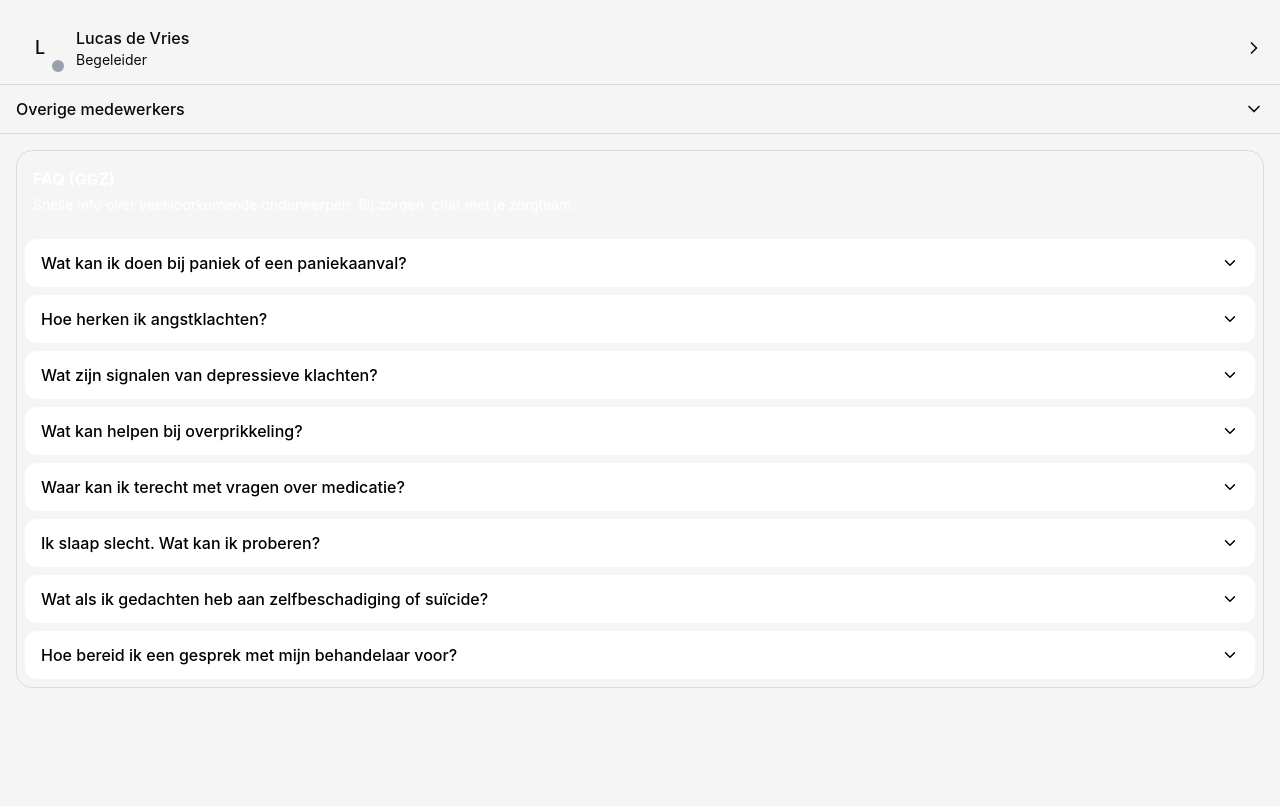
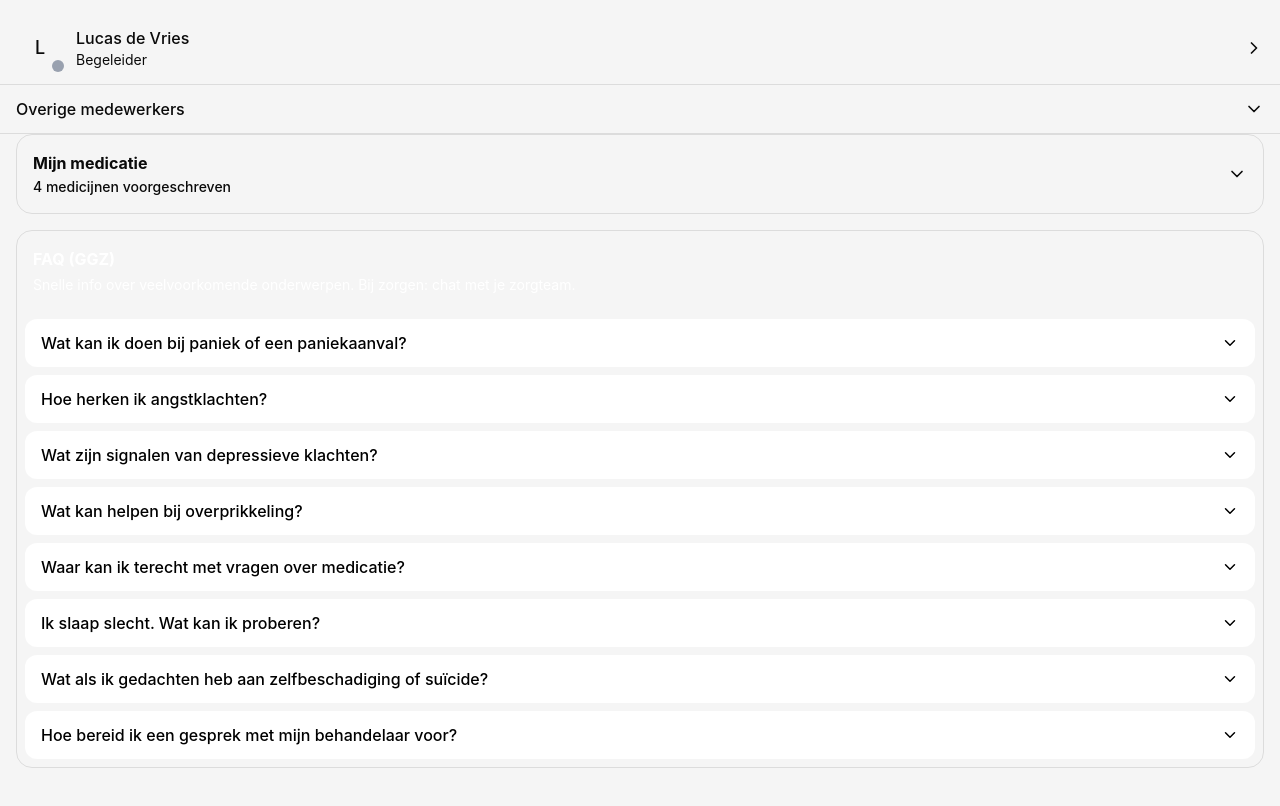
Before and after one commit to J-S-Wijnbeek/MessengerApp, a React (Vite) app in the folder ZorgConnect Client/: page /home in a window 1280 px wide. Shown: the part 1223-2029 px from the top of the page. Before the commit the page ends 2007 px from the top, so only its background shows below. Built offline with nearby package versions, Linux system fonts and the light colour scheme.

Commit message:
feat: add Mijn medicatie section to home screen with mock data
Agent-Logs-Url: https://github.com/J-S-Wijnbeek/MessengerApp/sessions/3758f8fb-f7d2-4517-ac9b-8867276a7b0d

Co-authored-by: J-S-Wijnbeek <195456834+J-S-Wijnbeek@users.noreply.github.com>

```diff
--- a/ZorgConnect Client/src/app/data/mockData.ts
+++ b/ZorgConnect Client/src/app/data/mockData.ts
@@ -751,6 +751,55 @@ export const mockAvailability: Record<string, {
   },
 };
 
+export type MockMedication = {
+  id: number;
+  name: string;
+  dosage: string;
+  frequency: string;
+  prescribedBy: string;
+  purpose: string;
+  startDate: string;
+};
+
+export const mockMedications: MockMedication[] = [
+  {
+    id: 1,
+    name: "Sertraline",
+    dosage: "50 mg",
+    frequency: "1x daags (ochtend)",
+    prescribedBy: "Emma Jansen",
+    purpose: "Angststoornis / Depressie",
+    startDate: "2026-01-15",
+  },
+  {
+    id: 2,
+    name: "Melatonine",
+    dosage: "3 mg",
+    frequency: "1x daags (voor het slapen)",
+    prescribedBy: "Jeroen Bakker",
+    purpose: "Slaapproblemen",
+    startDate: "2026-02-10",
+  },
+  {
+    id: 3,
+    name: "Methylfenidaat",
+    dosage: "10 mg",
+    frequency: "2x daags (ochtend en middag)",
+    prescribedBy: "Emma Jansen",
+    purpose: "Concentratie (ADHD)",
+    startDate: "2025-11-01",
+  },
+  {
+    id: 4,
+    name: "Lorazepam",
+    dosage: "0,5 mg",
+    frequency: "Zo nodig (max. 1x daags)",
+    prescribedBy: "Emma Jansen",
+    purpose: "Acute angst / paniekaanvallen",
+    startDate: "2026-03-01",
+  },
+];
+
 export type MockAppointmentRequest = {
   id: string;
   date: string; // YYYY-MM-DD
--- a/ZorgConnect Client/src/app/screens/ClientHome/index.tsx
+++ b/ZorgConnect Client/src/app/screens/ClientHome/index.tsx
@@ -1,7 +1,7 @@
 import { TealHeader } from "../../components/TealHeader";
 import { ClientBottomNav } from "../../components/ClientBottomNav";
 import { SectionBar } from "../../components/SectionBar";
-import { mockCoupledCareWorkers } from "../../data/mockData";
+import { mockCoupledCareWorkers, mockMedications } from "../../data/mockData";
 import { ChevronDown, ChevronUp } from "lucide-react";
 import { ListRow, StatusType } from "../../components/ListRow";
 import { useClientHome } from "./hooks/useClientHome";
@@ -157,6 +157,7 @@ export default function ClientHome() {
   );
 
   const [openFaqId, setOpenFaqId] = useState<string | null>(null);
+  const [showMedicatie, setShowMedicatie] = useState(false);
 
   return (
     <div className="min-h-screen bg-background text-foreground pb-20 w-full mx-auto">
@@ -393,6 +394,41 @@ export default function ClientHome() {
         </>
       )}
 
+      {/* Mijn medicatie */}
+      <div className="px-4 mb-4">
+        <button
+          type="button"
+          onClick={() => setShowMedicatie(!showMedicatie)}
+          className="w-full border border-border rounded-2xl bg-card p-4 flex items-center justify-between text-left hover:bg-muted/50 active:bg-muted transition-colors"
+        >
+          <div>
+            <div className="font-bold text-foreground">Mijn medicatie</div>
+            <div className="text-sm text-muted-foreground mt-0.5">
+              {mockMedications.length} medicijn{mockMedications.length !== 1 ? "en" : ""} voorgeschreven
+            </div>
+          </div>
+          {showMedicatie ? <ChevronUp size={20} className="text-muted-foreground flex-shrink-0" /> : <ChevronDown size={20} className="text-muted-foreground flex-shrink-0" />}
+        </button>
+
+        {showMedicatie && (
+          <div className="mt-2 space-y-2">
+            {mockMedications.map((med) => (
+              <div key={med.id} className="border border-border rounded-xl bg-card p-4">
+                <div className="flex items-start justify-between gap-2">
+                  <div className="font-semibold text-foreground">{med.name}</div>
+                  <div className="text-sm font-medium text-primary shrink-0">{med.dosage}</div>
+                </div>
+                <div className="text-sm text-muted-foreground mt-1">{med.frequency}</div>
+                <div className="text-sm text-muted-foreground mt-1">Doel: {med.purpose}</div>
+                <div className="text-xs text-muted-foreground mt-2">
+                  Voorgeschreven door {med.prescribedBy} · Vanaf {new Date(med.startDate).toLocaleDateString("nl-NL", { day: "numeric", month: "long", year: "numeric" })}
+                </div>
+              </div>
+            ))}
+          </div>
+        )}
+      </div>
+
       {/* FAQ Section */}
       <div className="px-4 my-4">
         <div className="border border-border rounded-2xl bg-primary overflow-hidden">
```
